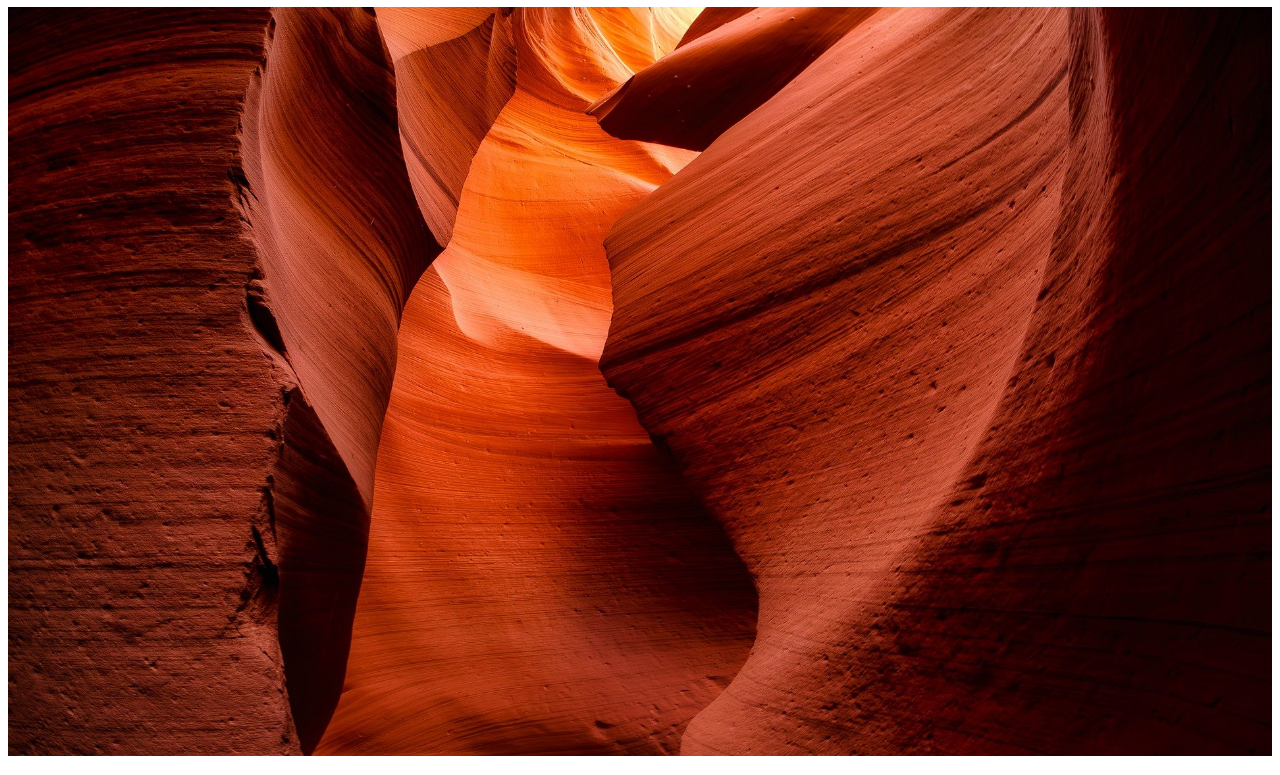
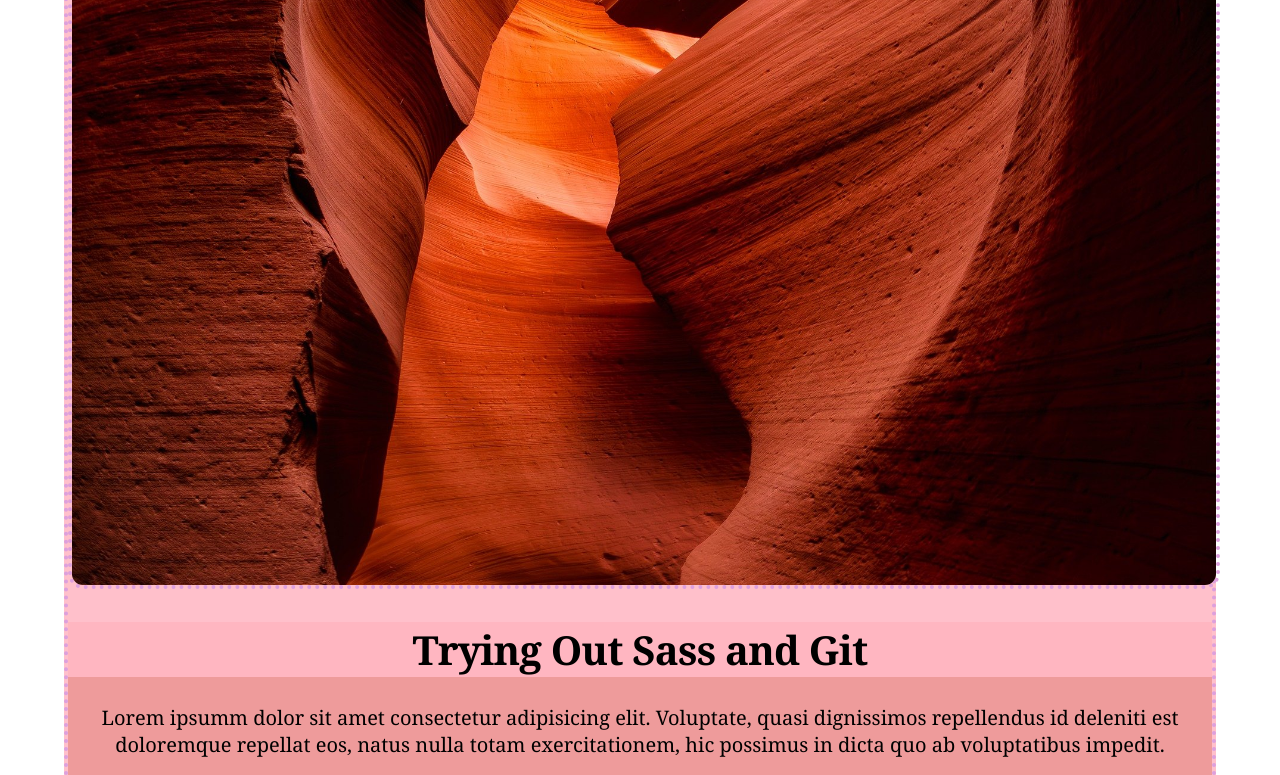
Before and after one commit to MisczConfed/class6demo, a website: page index.html in a window 1280 px wide. Shown: the part 248-1023 px from the top of the page. Drawn offline with Linux system fonts and the light colour scheme.

Commit message:
newtest4

```diff
--- a/sass/_base.scss
+++ b/sass/_base.scss
@@ -16,7 +16,3 @@ main {
 .textbox {
     @include textbox;
 }
-
-.rounded {
-    @include corners;
-}
--- a/sass/_corners.scss
+++ b/sass/_corners.scss
@@ -1,5 +1,12 @@
 
 
-@mixin corners {
+@mixin border {
   border-radius: 15px;
+    border: 4px;
+    border-style: dotted;
+    border-color: plum;
 }
+
+.rounded {
+  @include border;
+}
```
Also changed, not shown: css/style.css, 1 other file.
